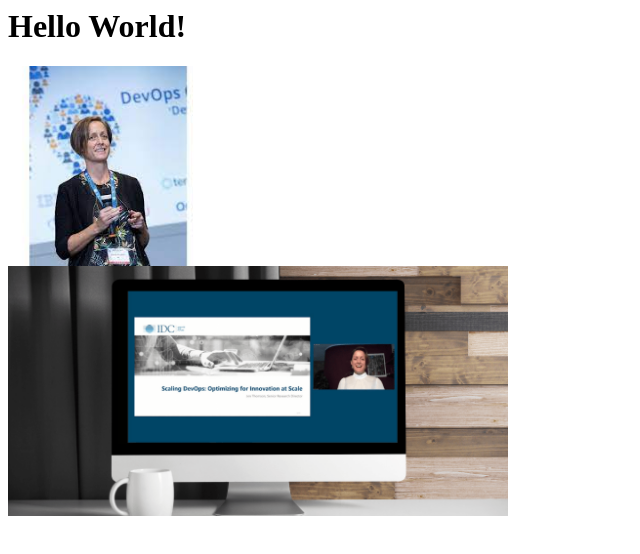
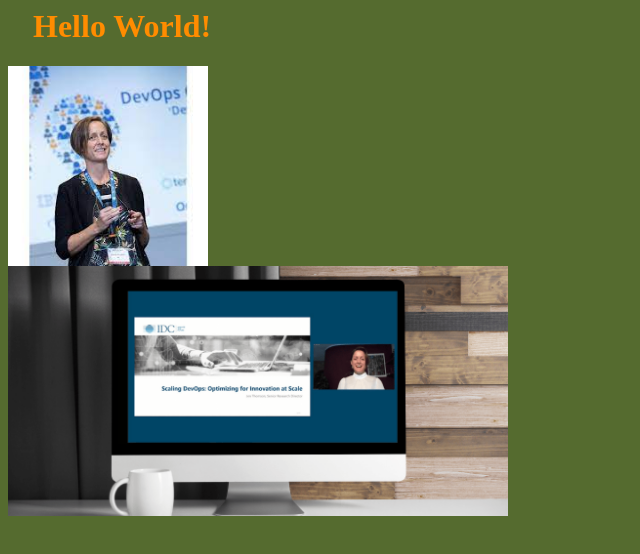
Before and after one commit to Jen1619/jen1619.github.io, a plain HTML site: page index.html in a window 1280 px wide. Shown: the whole page, without its empty margins (0-640 px from the left). Drawn offline with Linux system fonts and the light colour scheme.

Commit message:
second edit

```diff
--- a/index.html
+++ b/index.html
@@ -1,4 +1,6 @@
 <html>
+    <link rel="stylesheet" href="./mystyles.css">
+
     <h1>Hello World!</h1>
     <div>
         <img src="jen.jfif" height="200">
--- /dev/null
+++ b/mystyles.css
@@ -0,0 +1,7 @@
+body{
+    background-color: darkolivegreen;
+}
+h1{
+    color:darkorange;
+    margin-left: 25;
+}
```
